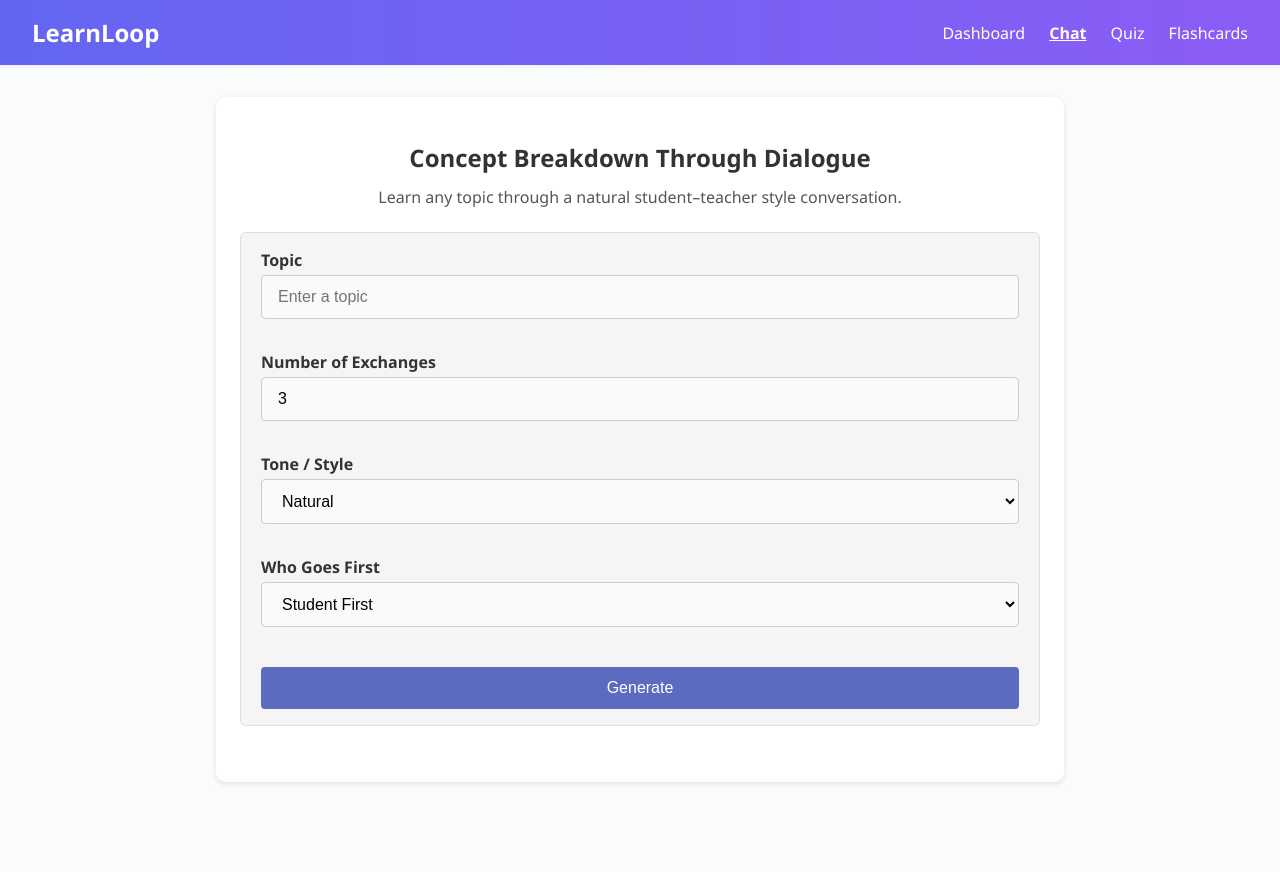
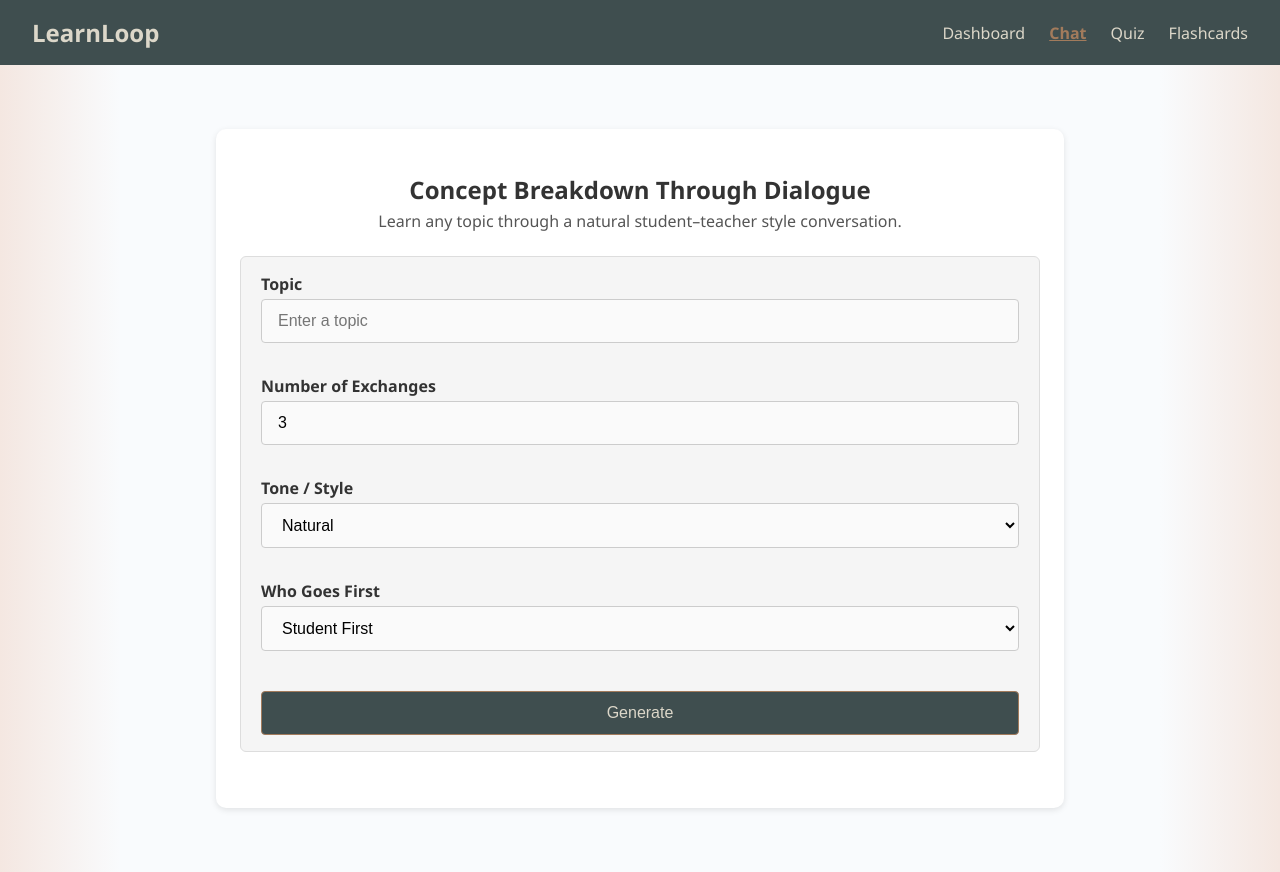
Before and after one commit to MohammedPathariya/LearnLoop, a React (Create React App) app in the folder frontend/: page /thinkmate in a window 1280 px wide. Before the commit the page ends 814 px from the top, so only its background shows below. Built offline with nearby package versions, Linux system fonts and the light colour scheme; no server answers.

Commit message:
Updated the Frontend Color Pallet

```diff
--- a/frontend/src/components/NavBar.css
+++ b/frontend/src/components/NavBar.css
@@ -1,32 +1,34 @@
 /* ========== src/components/NavBar.css ========== */
+
 .navbar {
-  background: linear-gradient(to right, #6366f1, #8b5cf6);
+  background-color: #3F4E4F;    /* dusty slate */
   padding: 1rem 2rem;
-  color: white;
   display: flex;
   justify-content: space-between;
   align-items: center;
-  box-shadow: 0 2px 4px rgba(0,0,0,0.05);
+  box-shadow: 0 2px 4px rgba(0,0,0,0.08);
 }
 
 .navbar-brand {
   font-size: 1.5rem;
   font-weight: bold;
+  color: #DCD7C9;               /* soft cream */
 }
 
 .navbar-links a {
   margin-left: 1.5rem;
-  color: white;
+  color: #DCD7C9;               /* light text for contrast */
   text-decoration: none;
   font-weight: 500;
-  transition: color 0.2s ease;
+  transition: color 0.2s;
 }
 
 .navbar-links a:hover {
-  text-decoration: underline;
+  color: #A27B5C;               /* warm brown on hover */
 }
 
 .navbar-links .active {
+  color: #A27B5C;               /* brown for active link */
   text-decoration: underline;
-  font-weight: bold;
+  font-weight: 600;
 }
--- a/frontend/src/pages/Dashboard.css
+++ b/frontend/src/pages/Dashboard.css
@@ -1,8 +1,42 @@
-/* ───── Dashboard Container ───── */
+/* ========== src/pages/Dashboard.css ========== */
+
+/* ─── Page BG & Wrapper ────────────────────────────────────────────────────── */
+body {
+  background-color: #f9fbfd; /* light grey whitespace */
+}
+
+.dashboard-bg-wrapper {
+  position: relative;
+  padding: 2rem 0;
+  background-color: #f9fbfd;
+}
+.dashboard-bg-wrapper::before,
+.dashboard-bg-wrapper::after {
+  content: "";
+  position: absolute;
+  top: 0;
+  bottom: 0;
+  width: 120px;
+  background: linear-gradient(
+    to right,
+    #F4E7E1,
+    rgba(244,231,225, 0)
+  );
+}
+.dashboard-bg-wrapper::before { left: 0; }
+.dashboard-bg-wrapper::after {
+  right: 0;
+  transform: scaleX(-1);
+}
+
+/* ─── Dashboard Container ────────────────────────────────────────────────── */
 .dashboard-container {
   max-width: 900px;
   margin: 0 auto;
-  padding: 1rem 1rem 2rem 1rem;
+  padding: 1rem 1rem 2rem;
+  background: #ffffff;
+  border-radius: 8px;
+  box-shadow: 0 2px 8px rgba(0,0,0,0.08);
   font-family: Arial, sans-serif;
 }
 
@@ -10,12 +44,11 @@
   text-align: center;
   margin-bottom: 1.5rem;
 }
-
 .dashboard-section {
   margin-bottom: 2.5rem;
 }
 
-/* ───── Statistic Cards ───── */
+/* ─── Statistic Cards ─────────────────────────────────────────────────────── */
 .cards-container {
   display: flex;
   flex-wrap: wrap;
@@ -25,74 +58,36 @@
 
 .stat-card {
   flex: 1 1 calc(25% - 1rem);
-  background-color: #f5f5f5;
+  background: #ffffff;
+  border-left: 4px solid #D5451B; /* single accent color */
   border-radius: 6px;
   padding: 1rem;
+  box-shadow: 0 1px 4px rgba(0,0,0,0.06);
+  color: #333;
   text-align: center;
-  box-shadow: 0 1px 3px rgba(0,0,0,0.1);
 }
 
 .card-icon {
   font-size: 2rem;
   margin-bottom: 0.5rem;
+  color: #D5451B;
 }
-
 .card-title {
   font-weight: 600;
   margin-bottom: 0.25rem;
 }
-
 .card-value {
   font-size: 1.5rem;
   font-weight: 700;
-  color: #333;
 }
 
-/* ───── Session History List ───── */
-.history-list {
-  list-style: none;
-  padding: 0;
-  margin: 1rem 0;
-}
-
-.history-item {
-  background-color: #fff;
-  border: 1px solid #eee;
-  border-radius: 10px;
-  padding: 0.75rem 1rem;
-  margin-bottom: 0.75rem;
-  box-shadow: 0 1px 4px rgba(0, 0, 0, 0.06);
-  transition: transform 0.15s ease, box-shadow 0.15s ease;
-}
-
-.history-item:hover {
-  transform: translateY(-2px);
-  box-shadow: 0 3px 10px rgba(0, 0, 0, 0.12);
-}
-
-.history-link {
-  text-decoration: none;
-  color: #333;
-  display: block;
-}
-
-.history-link strong {
-  color: #212121;
-}
-
-.history-link small {
-  color: #666;
-  font-size: 0.875rem;
-}
-
-/* ───── Section Header & Tabs ───── */
+/* ─── Tabs & Session List ───────────────────────────────────────────────── */
 .section-header {
   display: flex;
   align-items: center;
   gap: 1rem;
   margin: 1.2rem 0 0.5rem;
 }
-
 .section-header h3 {
   margin: 0;
   font-size: 1.3rem;
@@ -102,46 +97,30 @@
 
 .tab-buttons {
   display: flex;
-  border-bottom: 2px solid #ccc;
-  border-radius: 8px 8px 0 0;
-  overflow: hidden;
-  background: #f0f0f0;
+  gap: 0.5rem;
+}
+.tab-buttons button {
+  background: transparent;
+  border: none;
+  padding: 0.5rem 1rem;
+  font-weight: 500;
+  color: #555;
+  cursor: pointer;
+  transition: color 0.2s;
+}
+.tab-buttons button:hover {
+  color: #D5451B;
+}
+.tab-buttons button.active {
+  color: #D5451B;
+  border-bottom: 2px solid #D5451B;
 }
 
-.tab-buttons button {
-  padding: 0.4rem 1rem;
-  border: none;
-  background: transparent;
-  font-weight: 500;
-  color: #333;
-  cursor: pointer;
-  transition: background 0.3s, color 0.3s;
-  border-right: 1px solid #ccc;
-}
-
-.tab-buttons button:last-child {
-  border-right: none;
-}
-
-.tab-buttons button.active {
-  background-color: #ffffff;
-  color: #007bff;
-  font-weight: 600;
-  border-bottom: 2px solid white;
-}
-
-/* ───── Animated Session List ───── */
 .session-list {
-  animation: fadeIn 0.35s ease-in-out;
+  animation: fadeIn 0.3s ease-in-out;
 }
 
 @keyframes fadeIn {
-  from {
-    opacity: 0;
-    transform: translateY(8px);
-  }
-  to {
-    opacity: 1;
-    transform: translateY(0px);
-  }
+  from { opacity: 0; transform: translateY(8px); }
+  to   { opacity: 1; transform: translateY(0);   }
 }
--- a/frontend/src/pages/Flashcard.css
+++ b/frontend/src/pages/Flashcard.css
@@ -1,4 +1,39 @@
 /* ========== src/pages/Flashcard.css ========== */
+
+/* ─── Shared wrapper for all pages ─────────────────────────────────────────── */
+body {
+  background-color: #f9fbfd; /* light grey whitespace behind everything */
+  margin: 0;
+}
+
+.page-bg-wrapper {
+  position: relative;
+  padding: 2rem 0;            /* vertical breathing room */
+  background-color: #f9fbfd;  /* match body */
+}
+
+/* left & right “fading” panels */
+.page-bg-wrapper::before,
+.page-bg-wrapper::after {
+  content: "";
+  position: absolute;
+  top: 0;
+  bottom: 0;
+  width: 120px;
+  background: linear-gradient(
+    to right,
+    #F4E7E1,
+    rgba(244,231,225, 0)
+  );
+}
+.page-bg-wrapper::before {
+  left: 0;
+}
+.page-bg-wrapper::after {
+  right: 0;
+  transform: scaleX(-1);
+}
+
 
 /* ─── Flashcard Layout ───────────────────────────────────────────────────────── */
 .flashcard-grid {
--- a/frontend/src/pages/FlashcardPage.js
+++ b/frontend/src/pages/FlashcardPage.js
@@ -34,6 +34,7 @@ const FlashcardPage = () => {
   };
 
   return (
+    <div className="page-bg-wrapper">
       <div className="quiz-container">
         <h2>Dynamic Flashcard Builder</h2>
         <p className="subtitle">Create topic-driven flashcards for efficient review. Tap to flip.</p>
@@ -88,6 +89,7 @@ const FlashcardPage = () => {
           </div>
         )}
       </div>
+    </div>
   );
 };
 
--- a/frontend/src/pages/QuizPage.css
+++ b/frontend/src/pages/QuizPage.css
@@ -2,9 +2,36 @@
 
 /* ─── Page Background & Centered Container ─────────────────────────────────────── */
 body {
-    background-color: #f5f5f5; /* Light gray background */
-    margin: 0;
-    font-family: Arial, sans-serif;
+  background-color: #f9fbfd; /* light grey whitespace behind everything */
+  margin: 0;
+}
+
+  .page-bg-wrapper {
+    position: relative;
+    padding: 2rem 0;            /* vertical breathing room */
+    background-color: #f9fbfd;  /* match body */
+  }
+
+  /* left & right “fading” panels */
+  .page-bg-wrapper::before,
+  .page-bg-wrapper::after {
+    content: "";
+    position: absolute;
+    top: 0;
+    bottom: 0;
+    width: 120px;
+    background: linear-gradient(
+      to right,
+      #F4E7E1,
+      rgba(244,231,225, 0)
+    );
+  }
+  .page-bg-wrapper::before {
+    left: 0;
+  }
+  .page-bg-wrapper::after {
+    right: 0;
+    transform: scaleX(-1);
   }
 
   .quiz-container {
@@ -77,32 +104,68 @@ body {
   }
 
   /* ─── Generate Button ─────────────────────────────────────────────────────────── */
-  .generate-btn {
+  /* ==============================
+   Action Buttons (Generate, Check Answers)
+   Palette: #2C3639, #3F4E4F, #A27B5C, #DCD7C9
+   ============================== */
+
+  .generate-btn,
+  .check-answers-btn {
     display: block;
     width: 100%;
-    background-color: #5c6bc0; /* Primary purple */
-    color: #fff;
-    border: none;
-    padding: 0.75rem;
-    font-size: 1rem;
-    border-radius: 4px;
-    cursor: pointer;
-    transition: background 0.2s, transform 0.1s;
-    margin-top: 0.5rem;
+    background-color: #3F4E4F;      /* default */
+    color:           #DCD7C9;      /* light text for contrast */
+    border:          1px solid #A27B5C; /* subtle brown border */
+    padding:         0.75rem;
+    font-size:       1rem;
+    border-radius:   4px;
+    cursor:          pointer;
+    transition:      background-color 0.2s, color 0.2s, transform 0.1s;
   }
 
-  .generate-btn:hover {
-    background-color: #4f46e5; /* Darker purple on hover */
+  .generate-btn:hover,
+  .check-answers-btn:hover {
+    background-color: #2C3639;     /* darker on hover */
+    color:           #DCD7C9;
   }
 
-  .generate-btn:active {
-    transform: scale(0.98);
+  .generate-btn:active,
+  .check-answers-btn:active {
+    background-color: #A27B5C;     /* brown accent on click */
+    color:           #2C3639;      /* dark text for contrast */
+    transform:       scale(0.98);
   }
 
-  .generate-btn:disabled {
-    background-color: #999;
-    cursor: not-allowed;
+  .generate-btn:disabled,
+  .check-answers-btn:disabled {
+    background-color: #DCD7C9;     /* pale when disabled */
+    color:           #3F4E4F;      /* muted text */
+    border-color:    #DCD7C9;
+    cursor:          not-allowed;
+    opacity:         0.8;
   }
+
+  /* Optional: focus rings for inputs & selects */
+  input:focus,
+  select:focus,
+  textarea:focus {
+    outline: none;
+    border-color: #A27B5C;
+    box-shadow: 0 0 0 3px rgba(162,123,92,0.3);
+  }
+
+  /* Tabs active/hover to match */
+  .tab-buttons button {
+    color: #3F4E4F;
+  }
+  .tab-buttons button:hover {
+    color: #2C3639;
+  }
+  .tab-buttons button.active {
+    color: #3F4E4F;
+    border-bottom: 2px solid #3F4E4F;
+  }
+
 
   /* ─── Error Message ───────────────────────────────────────────────────────────── */
   .quiz-error {
--- a/frontend/src/pages/QuizPage.js
+++ b/frontend/src/pages/QuizPage.js
@@ -245,6 +245,7 @@ const QuizPage = () => {
   };
 
   return (
+    <div className="page-bg-wrapper">
       <div className="quiz-container">
         <h2>Practice Quizzes for Deeper Understanding</h2>
         <p className="subtitle">Generate topic-based quizzes and check your answers instantly.</p>
@@ -314,6 +315,7 @@ const QuizPage = () => {
           </div>
         )}
       </div>
+    </div>
   );
 };
 
--- a/frontend/src/pages/ThinkMate.css
+++ b/frontend/src/pages/ThinkMate.css
@@ -1,16 +1,43 @@
 /* ========== src/pages/ThinkMate.css ========== */
 
-/* ─── Page Background & Centered Container ─────────────────────────────────────── */
+/* ─── Shared wrapper for all pages ─────────────────────────────────────────── */
 body {
-  background-color: #f5f5f5; /* Light gray background */
+  background-color: #f9fbfd; /* light grey whitespace behind everything */
   margin: 0;
-  font-family: Arial, sans-serif;
+}
+
+.page-bg-wrapper {
+  position: relative;
+  padding: 2rem 0;            /* vertical breathing room */
+  background-color: #f9fbfd;  /* match body */
+}
+
+/* left & right “fading” panels */
+.page-bg-wrapper::before,
+.page-bg-wrapper::after {
+  content: "";
+  position: absolute;
+  top: 0;
+  bottom: 0;
+  width: 120px;
+  background: linear-gradient(
+    to right,
+    #F4E7E1,
+    rgba(244,231,225, 0)
+  );
+}
+.page-bg-wrapper::before {
+  left: 0;
+}
+.page-bg-wrapper::after {
+  right: 0;
+  transform: scaleX(-1);
 }
 
 .thinkmate-container {
   max-width: 800px;
   margin: 2rem auto;            /* Center with top/bottom spacing */
-  padding: 2rem 1.5rem;         /* Extra padding on top and bottom */
+  padding: 2rem 1.5rem;         /* Extra padding */
   background-color: #ffffff;    /* White “card” */
   border-radius: 10px;
   box-shadow: 0 2px 6px rgba(0, 0, 0, 0.1);
@@ -19,86 +46,102 @@ body {
 /* ─── Heading ───────────────────────────────────────────────────────────────── */
 .thinkmate-container h2 {
   text-align: center;
+  margin-bottom: 1rem;
+  color: #333;
+}
+
+.subtitle {
+  font-size: 1rem;
+  font-weight: 400;
+  color: #555;
+  text-align: center;
+  margin-top: -0.75rem;
   margin-bottom: 1.5rem;
-  color: #333;
 }
 
 /* ─── Form Styles ─────────────────────────────────────────────────────────────── */
 .thinkmate-form {
   display: grid;
   gap: 1rem;
-  background-color: #f5f5f5;   /* Light gray form background */
+  background-color: #f5f5f5;
   border: 1px solid #ddd;
   border-radius: 6px;
   padding: 1rem 1.25rem;
   margin-bottom: 1.5rem;
 }
 
-.thinkmate-form .form-group {
+.form-group {
   display: flex;
   flex-direction: column;
   margin-bottom: 1rem;
 }
 
-.thinkmate-form label {
+.form-group label {
   font-weight: 600;
   margin-bottom: 0.25rem;
   color: #333;
 }
 
-.thinkmate-form input[type="text"],
-.thinkmate-form input[type="number"],
-.thinkmate-form select,
-.thinkmate-form textarea {
+.form-group input[type="text"],
+.form-group input[type="number"],
+.form-group select,
+.form-group textarea {
   width: 100%;
   padding: 0.75rem 1rem;
   font-size: 1rem;
   border: 1px solid #ccc;
   border-radius: 4px;
-  background-color: #fafafa; /* Light gray field */
+  background-color: #fafafa;
   box-sizing: border-box;
   transition: border-color 0.2s, background-color 0.2s;
 }
 
-.thinkmate-form input[type="text"]:focus,
-.thinkmate-form input[type="number"]:focus,
-.thinkmate-form select:focus,
-.thinkmate-form textarea:focus {
+.form-group input[type="text"]:focus,
+.form-group input[type="number"]:focus,
+.form-group select:focus,
+.form-group textarea:focus {
   outline: none;
-  border-color: #5c6bc0;      /* Primary purple border */
-  background-color: #ffffff;  /* White background on focus */
+  border-color: #A27B5C;   /* warm brown focus */
+  background-color: #ffffff;
+  box-shadow: 0 0 0 3px rgba(162,123,92,0.3);
 }
 
-.thinkmate-form textarea {
+.form-group textarea {
   resize: vertical;
 }
 
-/* ─── Generate Button ─────────────────────────────────────────────────────────── */
-.thinkmate-form button {
+/* ─── Generate Button (new slate-and-brown palette) ─────────────────────────── */
+.generate-btn {
   display: block;
   width: 100%;
-  background-color: #5c6bc0; /* Primary purple */
-  color: #fff;
-  border: none;
-  padding: 0.75rem;
-  font-size: 1rem;
-  border-radius: 4px;
-  cursor: pointer;
-  transition: background 0.2s, transform 0.1s;
-  margin-top: 0.5rem;
+  background-color: #3F4E4F;      /* default slate */
+  color:           #DCD7C9;      /* light cream text */
+  border:          1px solid #A27B5C; /* subtle brown border */
+  padding:         0.75rem;
+  font-size:       1rem;
+  border-radius:   4px;
+  cursor:          pointer;
+  transition:      background-color 0.2s, color 0.2s, transform 0.1s;
+  margin-top:      0.5rem;
 }
 
-.thinkmate-form button:hover {
-  background-color: #4f46e5; /* Darker purple on hover */
+.generate-btn:hover {
+  background-color: #2C3639;     /* darker slate on hover */
+  color:           #DCD7C9;
 }
 
-.thinkmate-form button:active {
-  transform: scale(0.98);
+.generate-btn:active {
+  background-color: #A27B5C;     /* brown accent on click */
+  color:           #2C3639;      /* dark text */
+  transform:       scale(0.98);
 }
 
-.thinkmate-form button:disabled {
-  background-color: #999;
-  cursor: not-allowed;
+.generate-btn:disabled {
+  background-color: #DCD7C9;     /* pale cream when disabled */
+  color:           #3F4E4F;      /* muted slate text */
+  border-color:    #DCD7C9;
+  cursor:          not-allowed;
+  opacity:         0.8;
 }
 
 /* ─── Error Message ───────────────────────────────────────────────────────────── */
@@ -117,23 +160,20 @@ body {
   display: flex;
   flex-direction: column;
   gap: 1rem;
-  margin-top: 1.5rem; /* Spacing between form and first bubble */
+  margin-top: 1.5rem;
 }
 
-/* Each chat message row */
 .message-container {
   display: flex;
   align-items: flex-start;
 }
 
-/* Emoji icon styling */
 .message-icon {
   font-size: 1.75rem;
   margin-right: 0.75rem;
   margin-top: 0.15rem;
 }
 
-/* The speech bubble itself */
 .chat-bubble {
   padding: 0.75rem 1rem;
   border-radius: 12px;
@@ -141,29 +181,19 @@ body {
   line-height: 1.4;
 }
 
-/* ─── Student vs. Teacher Bubble Colors ───────────────────────────────────────── */
 .chat-student .chat-bubble {
-  background-color: #e3f2fd; /* Light blue */
-  color: #0d47a1;           /* Dark blue text */
+  background-color: #e3f2fd;
+  color: #0d47a1;
   align-self: flex-start;
 }
 
 .chat-teacher .chat-bubble {
-  background-color: #ede7f6; /* Light purple */
-  color: #311b92;           /* Dark purple text */
+  background-color: #ede7f6;
+  color: #311b92;
   align-self: flex-end;
 }
 
-/* ─── Utility Class for Hiding Elements (if needed) ──────────────────────────── */
+/* ─── Utility ───────────────────────────────────────────────────────────────── */
 .hidden {
   display: none;
 }
-
-.subtitle {
-  font-size: 1rem;
-  font-weight: 400;
-  color: #555;
-  text-align: center;
-  margin-top: -0.75rem;
-  margin-bottom: 1.5rem;
-}
--- a/frontend/src/pages/ThinkMate.js
+++ b/frontend/src/pages/ThinkMate.js
@@ -2,7 +2,7 @@
 
 import React, { useState } from 'react';
 import { startConversation } from '../api/thinkmateApi';
-import './ThinkMate.css'; // ← Import the updated ThinkMate.css
+import './ThinkMate.css';
 
 const ThinkMate = () => {
   const [topic, setTopic] = useState('');
@@ -24,7 +24,7 @@ const ThinkMate = () => {
       };
       const res = await startConversation(payload);
       setConversation(res.data.conversation);
-    } catch (err) {
+    } catch {
       alert('Failed to generate conversation');
     }
     setLoading(false);
@@ -32,15 +32,14 @@ const ThinkMate = () => {
 
   const renderChat = () => {
     if (!conversation) return null;
-
-    // Split on blank lines to separate each “**Student:** …” block
-    const blocks = conversation.split(/\n\s*\n/).filter((blk) => blk.trim() !== '');
+    const blocks = conversation
+      .split(/\n\s*\n/)
+      .filter((blk) => blk.trim() !== '');
 
     return (
       <div className="chat-messages">
         {blocks.map((blk, idx) => {
-          // Determine role based on prefix
-          let role = 'teacher'; // default fallback
+          let role = 'teacher';
           let text = blk.trim();
 
           if (/^\*\*student:\*\*/i.test(text)) {
@@ -70,10 +69,12 @@ const ThinkMate = () => {
   };
 
   return (
+    <div className="page-bg-wrapper">
       <div className="thinkmate-container">
         <h2>Concept Breakdown Through Dialogue</h2>
-      <p className="subtitle">Learn any topic through a natural student–teacher style conversation.</p>
-
+        <p className="subtitle">
+          Learn any topic through a natural student–teacher style conversation.
+        </p>
 
         <form className="thinkmate-form" onSubmit={handleSubmit}>
           <div className="form-group">
@@ -126,13 +127,19 @@ const ThinkMate = () => {
             </select>
           </div>
 
-        <button type="submit" disabled={loading}>
+          {/* Updated button uses the new palette */}
+          <button
+            type="submit"
+            className="generate-btn"
+            disabled={loading}
+          >
             {loading ? 'Generating...' : 'Generate'}
           </button>
         </form>
 
         {renderChat()}
       </div>
+    </div>
   );
 };
 
```
Also changed, not shown: frontend/src/pages/Dashboard.js (+4 -4 lines). Lines whose indentation alone changed are shown as unchanged.
